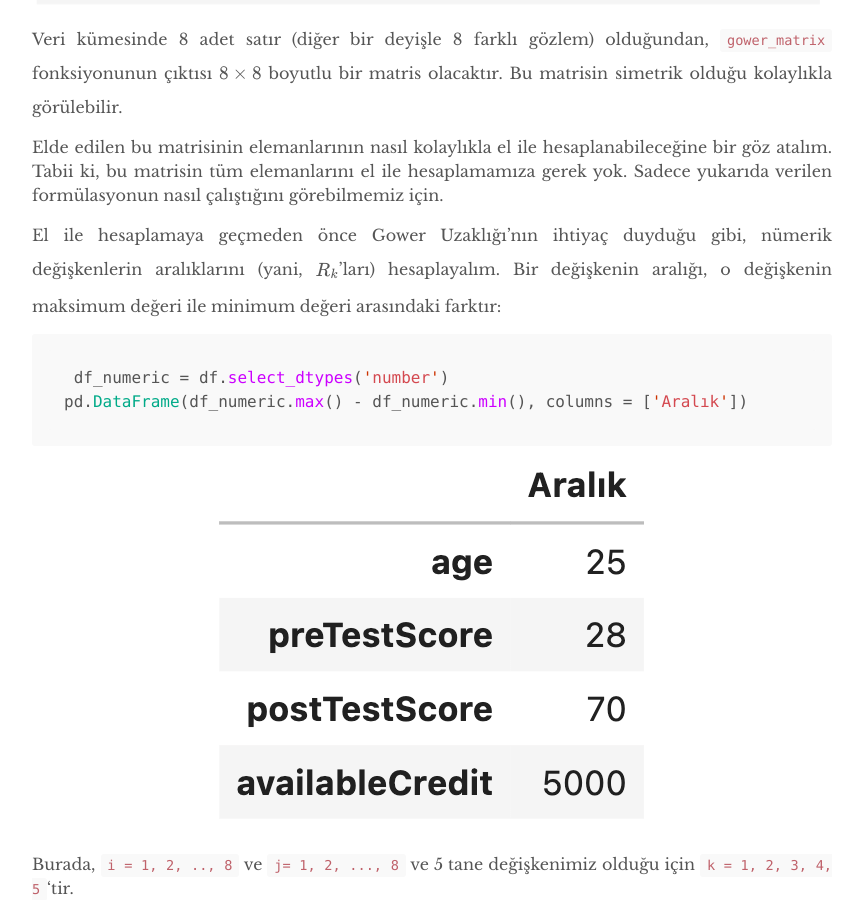
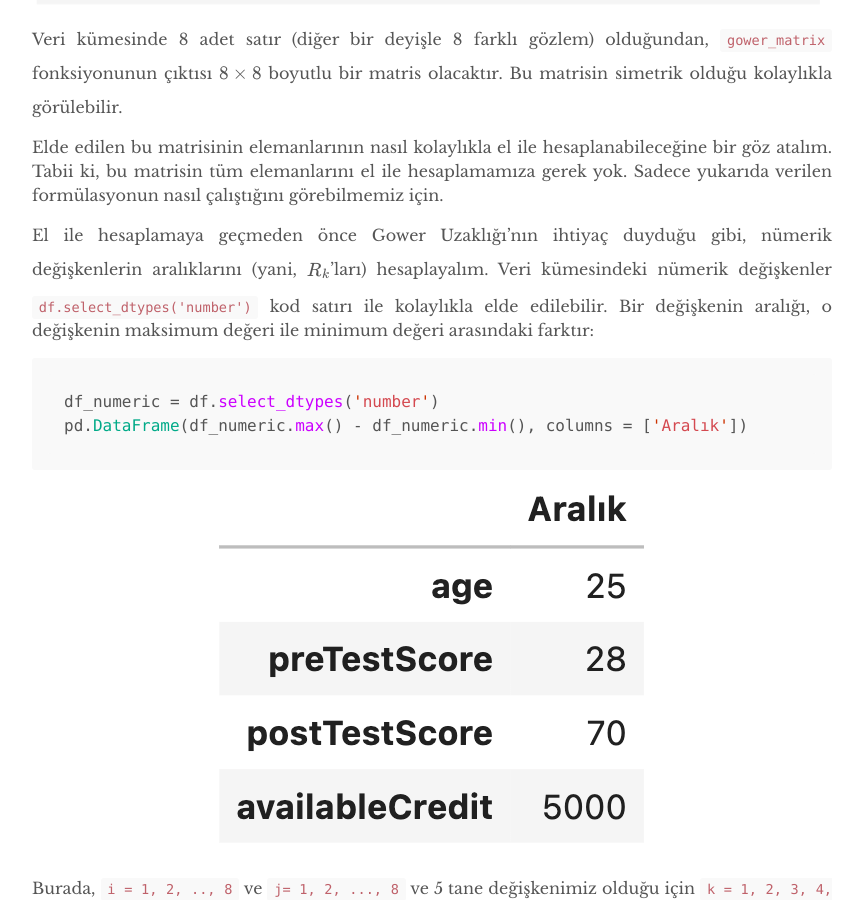
Before and after one commit to mmuratarat/turkish, a Jekyll site: the page built from _posts/2022-08-23-gower_distance.md, in a window 1280 px wide and 900 px high, scrolled down 3593 px. Shown: the whole window, without its empty margins (208-1071 px from the left). Built offline with Jekyll 4.4.1, drawn with Linux system fonts in a browser that asks for light colours; nearby versions of some CDN libraries; formulas are drawn with MathJax 3; comment, search, counter and statistics services are not loaded; some of the changed text lies outside the part shown.

Commit message:
Update 2022-08-23-gower_distance.md

````diff
--- a/_posts/2022-08-23-gower_distance.md
+++ b/_posts/2022-08-23-gower_distance.md
@@ -63,10 +63,10 @@ Veri kümesinde 8 adet satır (diğer bir deyişle 8 farklı gözlem) olduğunda
 
 Elde edilen bu matrisinin elemanlarının nasıl kolaylıkla el ile hesaplanabileceğine bir göz atalım. Tabii ki, bu matrisin tüm elemanlarını el ile hesaplamamıza gerek yok. Sadece yukarıda verilen formülasyonun nasıl çalıştığını görebilmemiz için.
 
-El ile hesaplamaya geçmeden önce  Gower Uzaklığı'nın ihtiyaç duyduğu gibi, nümerik değişkenlerin aralıklarını (yani, $R_k$'ları) hesaplayalım. Bir değişkenin aralığı, o değişkenin maksimum değeri ile minimum değeri arasındaki farktır:
+El ile hesaplamaya geçmeden önce  Gower Uzaklığı'nın ihtiyaç duyduğu gibi, nümerik değişkenlerin aralıklarını (yani, $R_k$'ları) hesaplayalım. Veri kümesindeki nümerik değişkenler `df.select_dtypes('number')` kod satırı ile kolaylıkla elde edilebilir. Bir değişkenin aralığı, o değişkenin maksimum değeri ile minimum değeri arasındaki farktır:
 
  ```python
- df_numeric = df.select_dtypes('number')
+df_numeric = df.select_dtypes('number')
 pd.DataFrame(df_numeric.max() - df_numeric.min(), columns = ['Aralık'])
 ```
 
````
